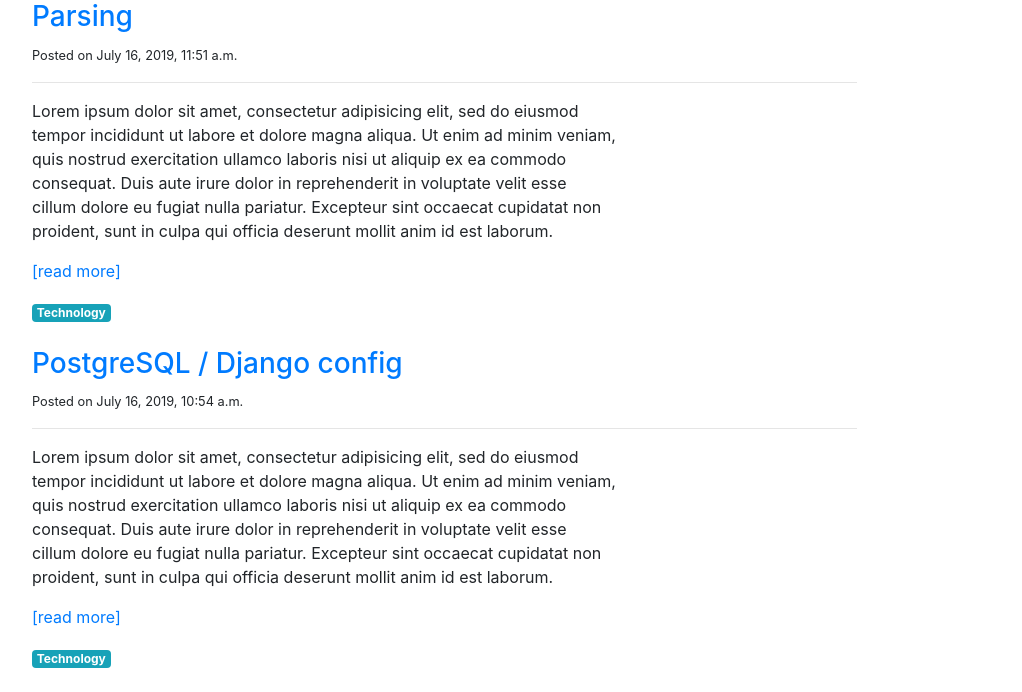
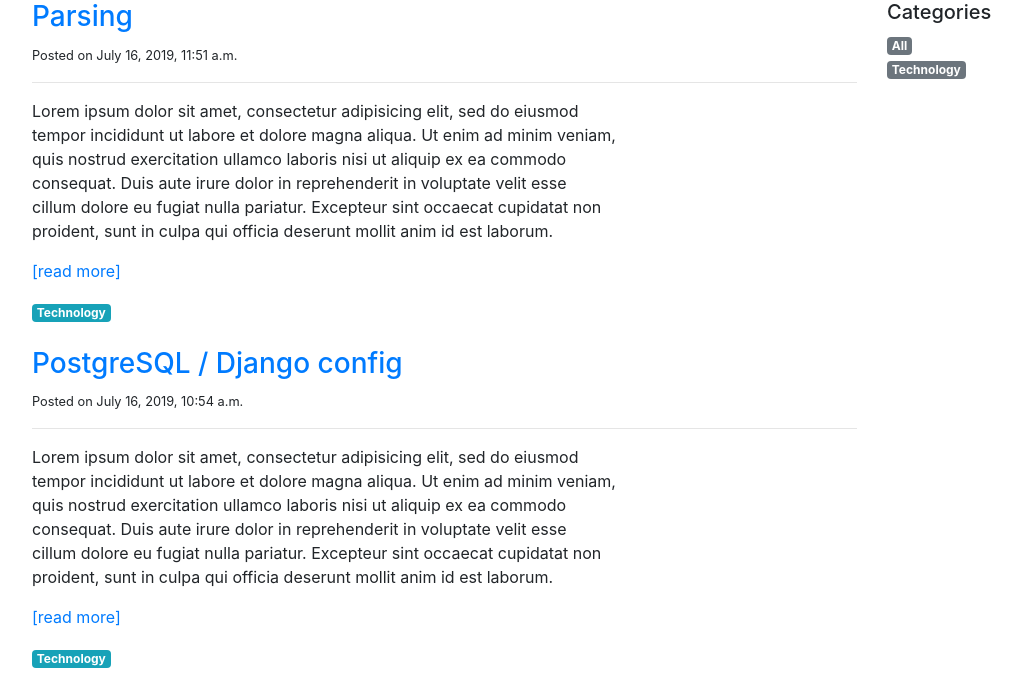
Before and after one commit to flodelage/pyblog, a Django app: page /blog/posts/ in a window 1280 px wide. Shown: the top 692 px of the page, without its empty margins (53-1075 px from the left). Run offline with Django 3.2, Linux system fonts and the light colour scheme; data comes from the database, SQL or seed files in the repository; some libraries are stand-ins or nearby versions.

Commit message:
can now display all the categories

```diff
--- a/pyblog/blog/model_helpers.py
+++ b/pyblog/blog/model_helpers.py
@@ -18,3 +18,8 @@
 
     posts = posts.order_by('-created_at')
     return category, posts
+
+def get_categories():
+    categories = list(PostCategory.objects.all().order_by('name'))
+    categories.insert(0, post_category_all)
+    return categories
--- a/pyblog/blog/templates/blog/post_list.html
+++ b/pyblog/blog/templates/blog/post_list.html
@@ -27,6 +27,18 @@
             </div>
             {% endfor %}
         </div>
+        <div class="col-sm-3">
+            <h5>Categories</h5>
+            <ul class="list-unstyled">
+                {% for cat in categories %}
+                    <li>
+                        <a href="{% url 'post-list' cat.slug %}" class="badge badge-secondary">
+                           {{ cat.name|capfirst }}
+                        </a>
+                    </li>
+                {% endfor %}
+            </ul>
+        </div>
     </div>
 </div>
 
--- a/pyblog/blog/views.py
+++ b/pyblog/blog/views.py
@@ -6,10 +6,12 @@
 
 def post_list(request, category_name=model_helpers.post_category_all.slug()):
     category, posts = model_helpers.get_category_and_posts(category_name)
+    categories = model_helpers.get_categories()
 
     context = {
         'category': category,
         'posts': posts,
+        'categories': categories,
     }
 
     return render(request, 'blog/post_list.html', context)
```
